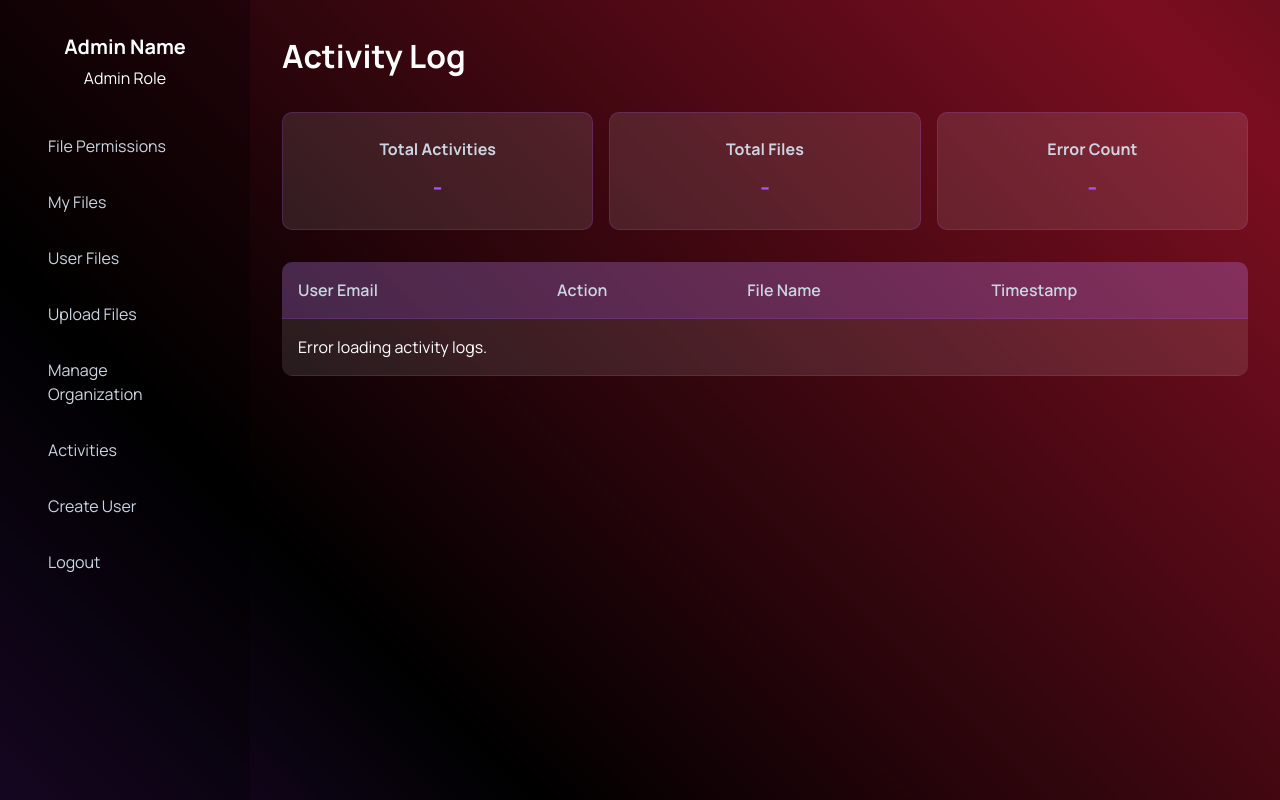
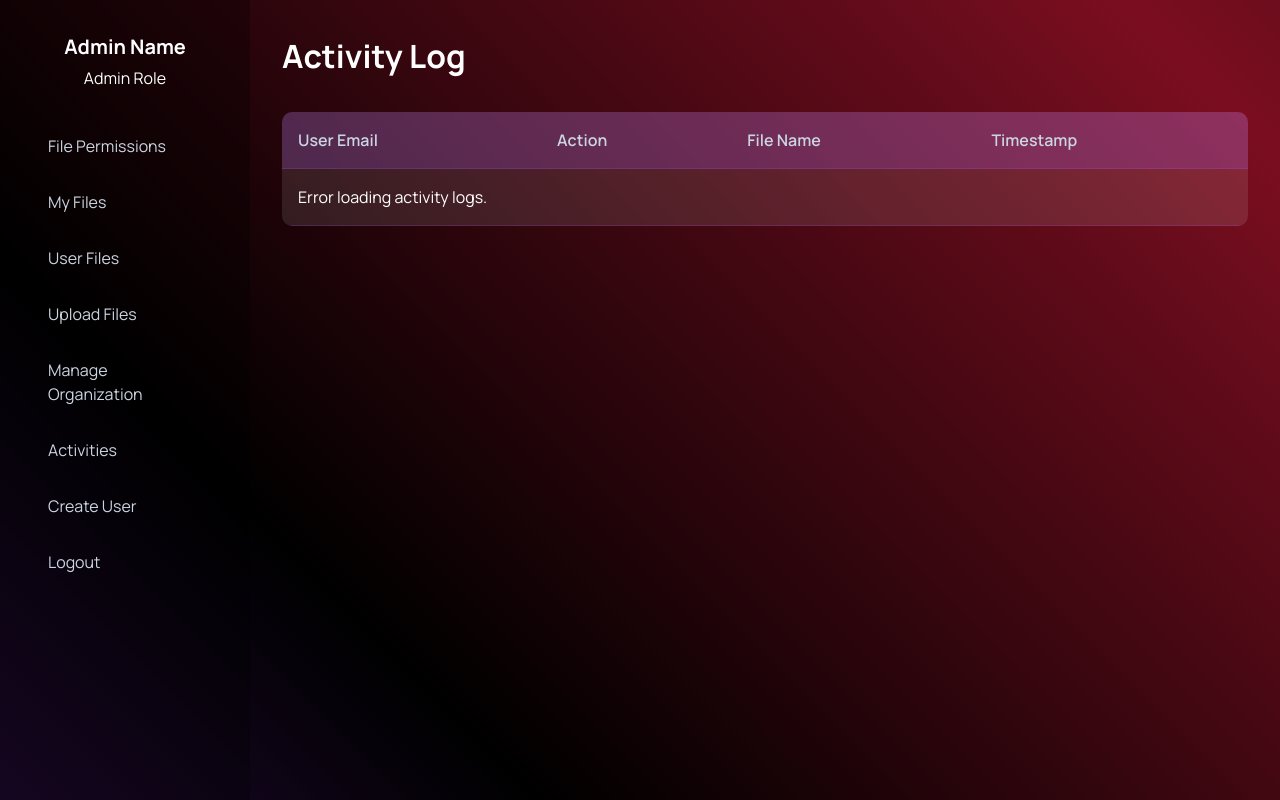
Before and after one commit to shalakapoojari/HashDrop, a Flask app: page /admin/activities in a window 1280 px wide. Run offline with Flask 3, Linux system fonts and the light colour scheme; data that the repository does not hold is empty; parts of the project's set-up code (start-up, migrations or seed data) failed here and were passed over; some libraries are stand-ins or nearby versions.

Commit message:
Update activity_log.html

```diff
--- a/app/templates/activity_log.html
+++ b/app/templates/activity_log.html
@@ -207,20 +207,6 @@ body {
             <h1 class="page-title">Activity Log</h1>
         </div>
 
-        <div class="stats-grid">
-            <div class="stats-card">
-                <h3>Total Activities</h3>
-                <p id="totalActivities">-</p>
-            </div>
-            <div class="stats-card">
-                <h3>Total Files</h3>
-                <p id="totalFiles">-</p>
-            </div>
-            <div class="stats-card">
-                <h3>Error Count</h3>
-                <p id="errorCount">-</p>
-            </div>
-        </div>
 
         <div class="activity-table">
             <table>
```
